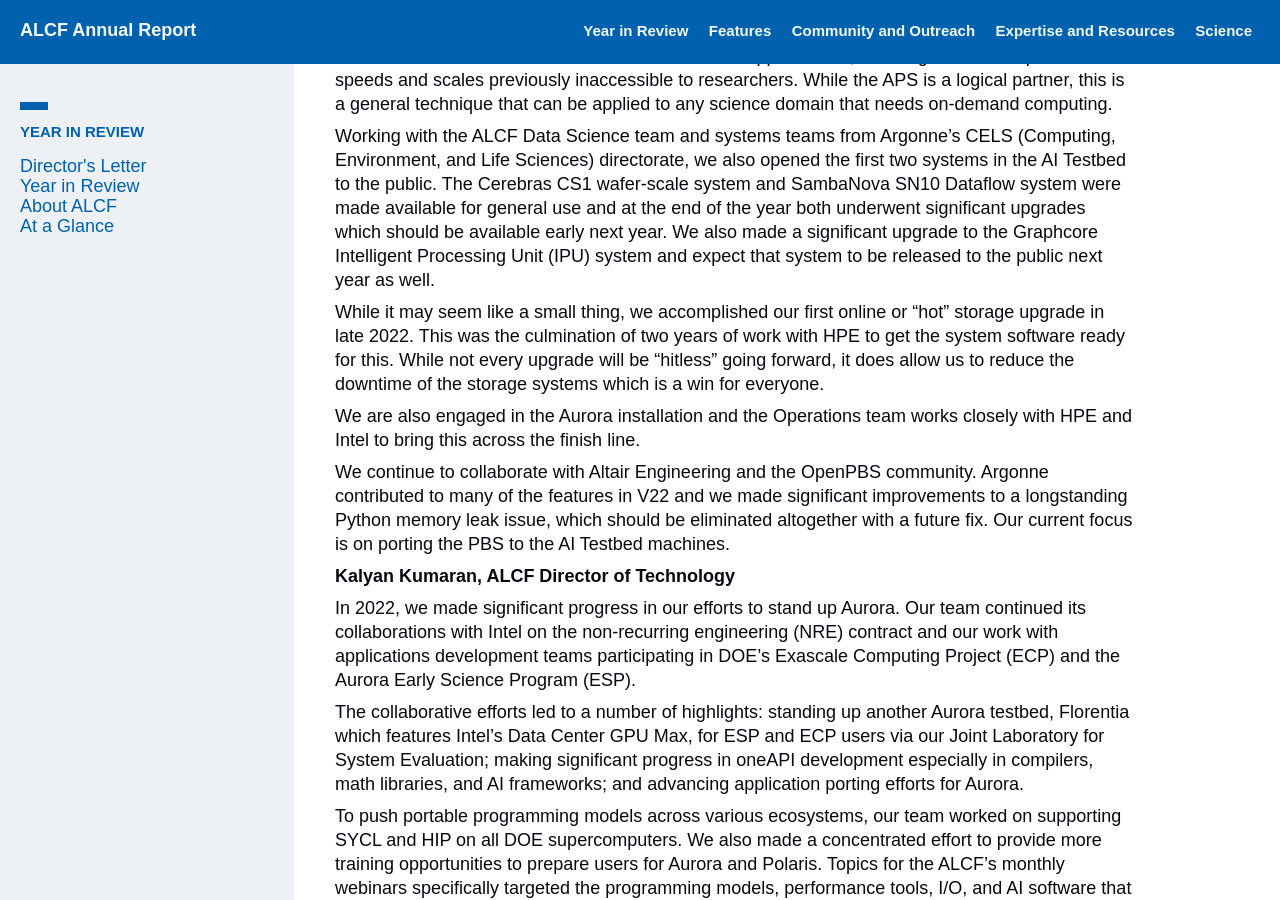
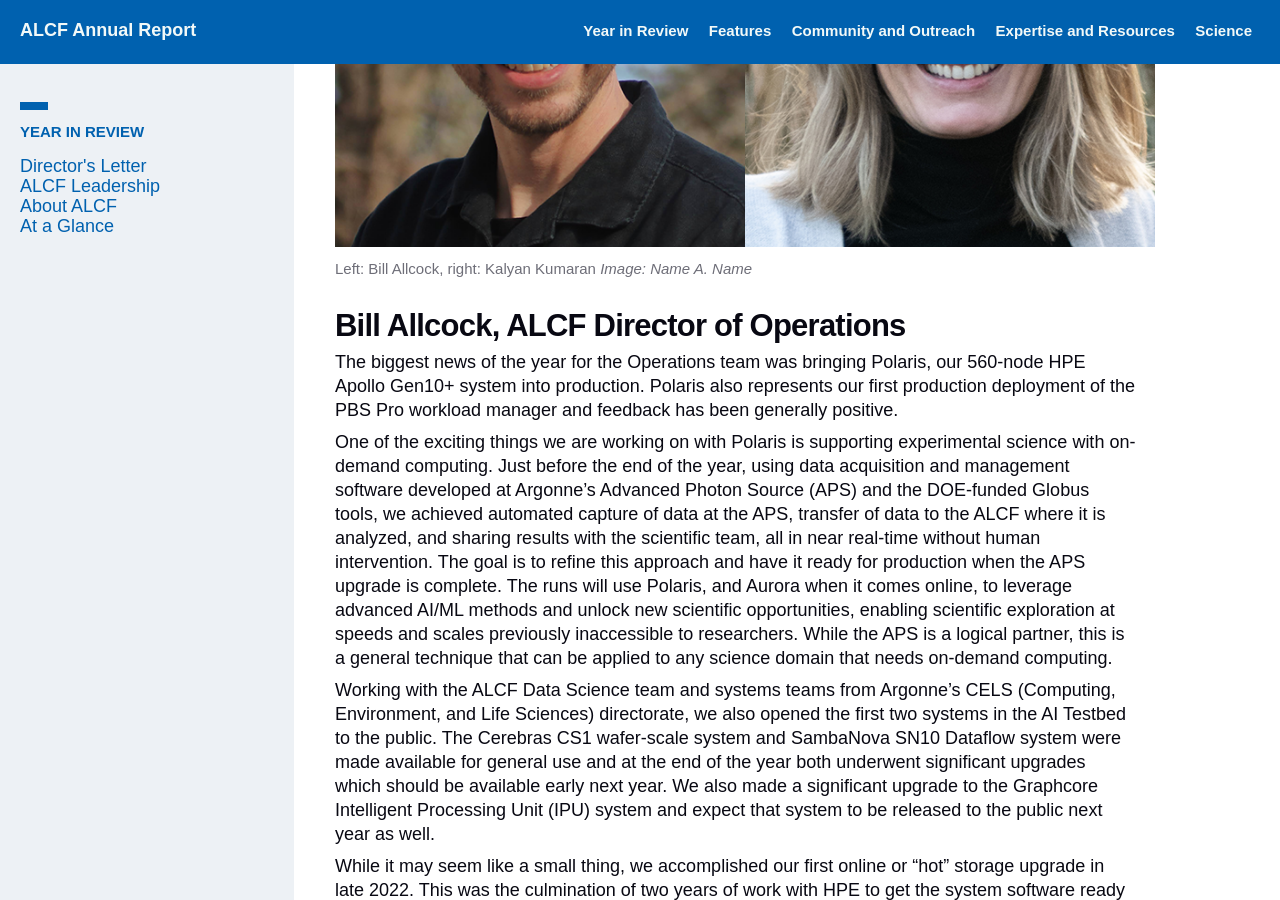
Before and after one commit to sbx-bnagle/ALCF-AR2022, a Jekyll site: the page built from 01_year-in-review/year-in-review.md, in a window 1280 px wide and 900 px high, scrolled down 434 px. Built offline with Jekyll 4.4.1, drawn with Linux system fonts in a browser that asks for light colours; some web fonts are replaced; some of the changed text lies outside the part shown.

Commit message:
updated ALCF leadership layout

```diff
--- a/01_year-in-review/year-in-review.md
+++ b/01_year-in-review/year-in-review.md
@@ -7,7 +7,15 @@
 permalink: /year-in-review/year-in-review/
 ---
 
-**Bill Allcock, ALCF Director of Operations**
+
+
+{% include media-img.html
+   source= "pershey-sims-partacz.png"
+   caption= "Left: Bill Allcock, right: Kalyan Kumaran"
+   credit= "Name A. Name"
+%}
+
+# Bill Allcock, ALCF Director of Operations
 
 The biggest news of the year for the Operations team was bringing Polaris, our 560-node HPE Apollo Gen10+ system into production. Polaris also represents our first production deployment of the PBS Pro workload manager and feedback has been generally positive.
 
@@ -22,7 +30,8 @@
 We continue to collaborate with Altair Engineering and the OpenPBS community. Argonne contributed to many of the features in V22 and we made significant improvements to a longstanding Python memory leak issue, which should be eliminated altogether with a future fix. Our current focus is on porting the PBS to the AI Testbed machines.
 
 
-**Kalyan Kumaran, ALCF Director of Technology**
+
+# Kalyan Kumaran, ALCF Director of Technology
 
 In 2022, we made significant progress in our efforts to stand up Aurora. Our team continued its collaborations with Intel on the non-recurring engineering (NRE) contract and our work with applications development teams participating in DOE’s Exascale Computing Project (ECP) and the Aurora Early Science Program (ESP).
 
@@ -35,14 +44,23 @@
 I’m proud that the Technology team’s staff members were part of the winning team for the Gordon Bell Special Prize for COVID-19 Research at SC22, and our visualization team was a finalist for the Best Visualization in the SC22 Scientific Visualization & Data Analytics Showcase. Overall, our has adapted well to work in a hybrid environment and continues to support our users in their pursuit of scientific discoveries.
 
 
-**Jini Ramprakash, ALCF Deputy Director**
+
+{% include media-img.html
+   source= "pershey-sims-partacz.png"
+   caption= "Left: Jini Ramprakash, right: Katherine Riley"
+   credit= "Name A. Name"
+%}
+
+# Jini Ramprakash, ALCF Deputy Director
 
 In 2022, we transitioned to a hybrid mode of working, with many staff returning to the office, and many others realizing that fully remote works better for them. Along with the return of staff, we also saw a huge increase in the number of people asking to tour the ALCF, both the datacenter to see the Aurora infrastructure and the visualization lab. Our tour guests spanned the whole spectrum from the general public to potential industry collaborators to DOE appointees and staff, including DOE Secretary Jennifer Granholm.
 
 -	Integrated Research Infrastructure Architecture Blueprint Activities (add details)
 -	New engagement with undergraduate students and faculty in developing an “Intro to HPC” curriculum and subsequent program (add details)
 
-**Katherine Riley, ALCF Director of Science**
+
+
+# Katherine Riley, ALCF Director of Science
 
 It was another exciting year for science at the ALCF. We supported dozens of projects through DOE’s INCITE, ALCC and Early Science programs, and many more through our Director’s Discretionary program. Our user community produced over 200 publications this year, many of which were highlighted in our monthly presentations to DOE and featured in articles on our website.
 
--- a/_data/nav-config.yml
+++ b/_data/nav-config.yml
@@ -5,7 +5,7 @@
     subfolderitems:
       - page: Director's Letter
         url: /year-in-review/directors-letter
-      - page: Year in Review
+      - page: ALCF Leadership
         url: /year-in-review/year-in-review
       - page: About ALCF
         url: /year-in-review/about-alcf
```
Also changed, not shown: 04_expertise-and-resources/staff-spotlights.md (+1 -1 lines).
